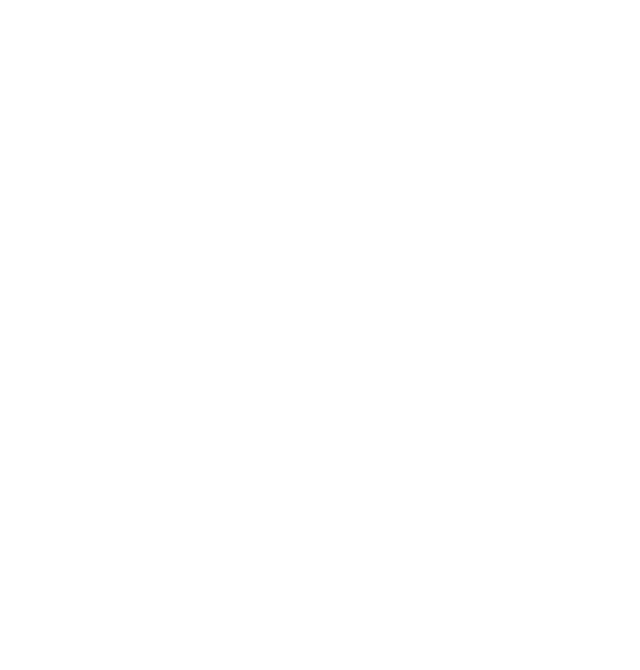
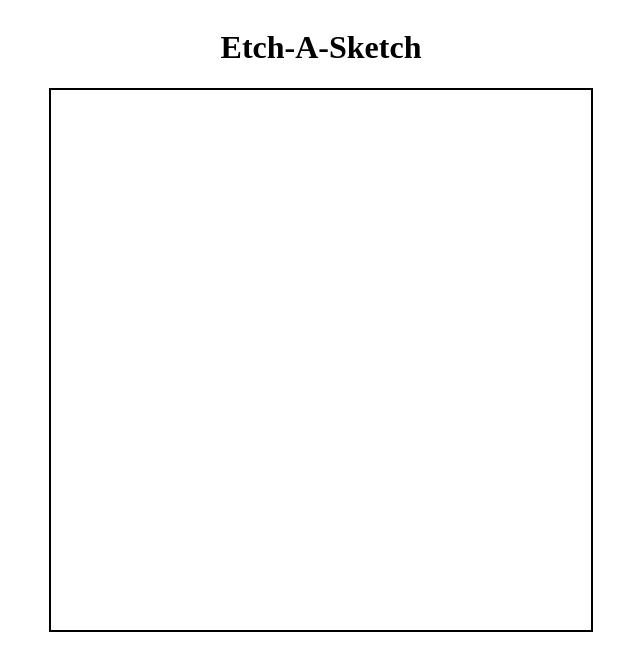
Before and after one commit to apoorwaG/etch-a-sketch, a plain HTML site: page index.html in a window 1280 px wide. Shown: the whole page, without its empty margins (319-959 px from the left). Drawn offline with Linux system fonts and the light colour scheme.

Commit message:
added basic hover functionality

```diff
--- a/index.html
+++ b/index.html
@@ -10,8 +10,9 @@
 </head>
 <body>
 
+    <h1>Etch-A-Sketch</h1>
     <!-- this container will contain the grid that will be created dynamically using JS -->
-    <div class="container"></div>
+    <div class="gridContainer"></div>
 
 
 
--- a/js-file.js
+++ b/js-file.js
@@ -0,0 +1,33 @@
+const gridContainer = document.querySelector(".gridContainer");
+const gridLength = 500;
+gridContainer.style.width = `${gridLength}px`;
+gridContainer.style.length = `${gridLength}px`;
+
+for(let i = 0; i < 256; i++){
+    const box = document.createElement('div');
+    box.classList.add('box');
+    // box.setAttribute('style', 'width: 48.75px; height: 48.75px;');
+    setBoxHandW(box, 16);
+    gridContainer.appendChild(box);
+}
+
+const boxes = document.querySelectorAll('.box');
+boxes.forEach(box => {
+    box.addEventListener('mouseover', visitBox);
+});
+
+
+function setBoxHandW(box, numBoxesPerSide){
+    let length = gridLength / numBoxesPerSide;
+    box.style.height = `${length}px`;
+    box.style.width = `${length}px`;
+}
+
+
+function visitBox(event) {
+    const box = event.target;
+    console.log(box.style.backgroundColor);
+    box.style.backgroundColor = 'black';
+    event.stopPropagation();    // stop bubbling. default (capture: false) means stop bubbling up
+                                // capture: true means stop bubbling down
+}
--- a/style.css
+++ b/style.css
@@ -0,0 +1,12 @@
+body {
+    display: flex;
+    flex-direction: column;
+    align-items: center;
+}
+
+.gridContainer {
+    display: flex;
+    flex-wrap: wrap;
+    border: 2px solid black;
+    padding: 20px;
+}
```
